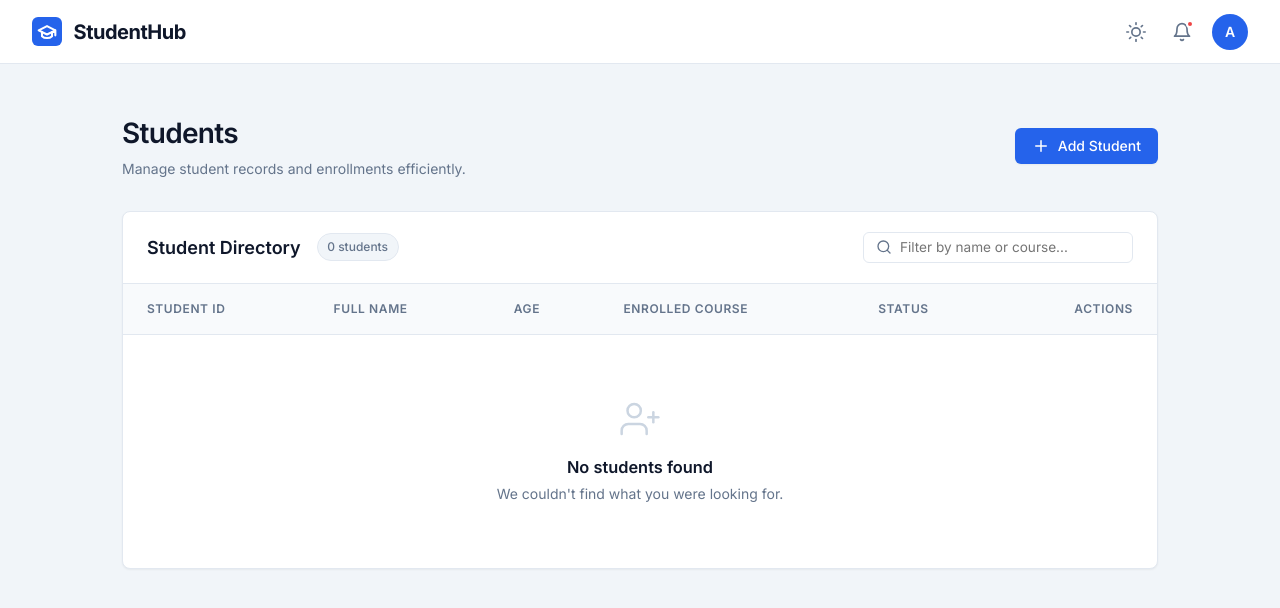
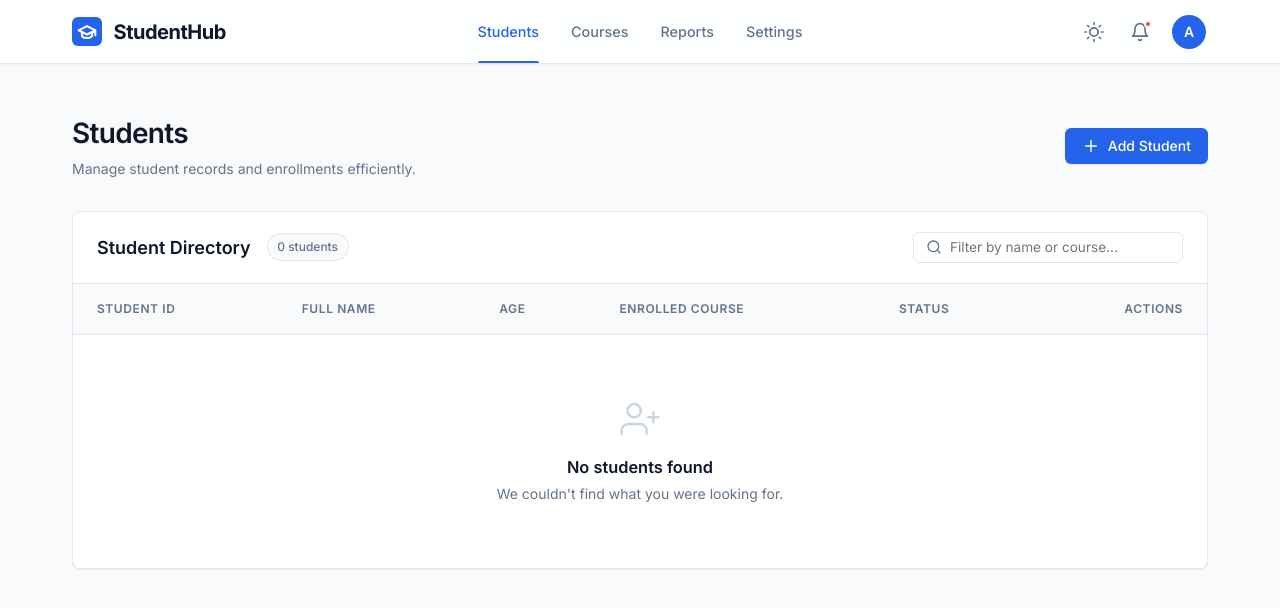
Before and after one commit to Vignesh1116/CRUD-Operation, a plain HTML site: page static/index.html in a window 1280 px wide. Drawn offline with Linux system fonts and the light colour scheme; no server answers.

Commit message:
style: add premium sticky glassmorphism header and central navigation

```diff
--- a/static/index.html
+++ b/static/index.html
@@ -10,8 +10,10 @@
 </head>
 <body>
     <div class="layout">
-        <!-- Top Header -->
+        <!-- Sticky Top Header -->
         <header class="top-header">
+            <div class="header-container">
+                <!-- Brand -->
                 <div class="header-brand">
                     <div class="logo-icon">
                         <svg xmlns="http://www.w3.org/2000/svg" width="20" height="20" viewBox="0 0 24 24" fill="none" stroke="currentColor" stroke-width="2.5" stroke-linecap="round" stroke-linejoin="round"><path d="M22 10v6M2 10l10-5 10 5-10 5z"></path><path d="M6 12v5c3 3 9 3 12 0v-5"></path></svg>
@@ -19,6 +21,15 @@
                     <h2>StudentHub</h2>
                 </div>
 
+                <!-- Central Navigation -->
+                <nav class="top-nav">
+                    <a href="#" class="nav-link active">Students</a>
+                    <a href="#" class="nav-link">Courses</a>
+                    <a href="#" class="nav-link">Reports</a>
+                    <a href="#" class="nav-link">Settings</a>
+                </nav>
+
+                <!-- User Profile & Actions -->
                 <div class="user-profile">
                     <button id="themeToggleBtn" class="btn-icon" title="Toggle Dark/Light Mode">
                         <svg id="themeIconLight" xmlns="http://www.w3.org/2000/svg" width="20" height="20" viewBox="0 0 24 24" fill="none" stroke="currentColor" stroke-width="2" stroke-linecap="round" stroke-linejoin="round"><circle cx="12" cy="12" r="5"></circle><line x1="12" y1="1" x2="12" y2="3"></line><line x1="12" y1="21" x2="12" y2="23"></line><line x1="4.22" y1="4.22" x2="5.64" y2="5.64"></line><line x1="18.36" y1="18.36" x2="19.78" y2="19.78"></line><line x1="1" y1="12" x2="3" y2="12"></line><line x1="21" y1="12" x2="23" y2="12"></line><line x1="4.22" y1="19.78" x2="5.64" y2="18.36"></line><line x1="18.36" y1="5.64" x2="19.78" y2="4.22"></line></svg>
@@ -28,7 +39,10 @@
                         <span class="notification-badge"></span>
                         <svg xmlns="http://www.w3.org/2000/svg" width="20" height="20" viewBox="0 0 24 24" fill="none" stroke="currentColor" stroke-width="2" stroke-linecap="round" stroke-linejoin="round"><path d="M18 8A6 6 0 0 0 6 8c0 7-3 9-3 9h18s-3-2-3-9"></path><path d="M13.73 21a2 2 0 0 1-3.46 0"></path></svg>
                     </div>
+                    <div class="avatar-container">
                         <div class="avatar">A</div>
+                    </div>
+                </div>
             </div>
         </header>
 
--- a/static/style.css
+++ b/static/style.css
@@ -1,7 +1,8 @@
-/* Simple Professional Theme */
+/* Premium Professional Theme */
 :root {
-    --bg-main: #f1f5f9;
+    --bg-main: #f8fafc;
     --bg-surface: #ffffff;
+    --bg-header: rgba(255, 255, 255, 0.85); /* For glassmorphism */
     --border-color: #e2e8f0;
 
     --text-primary: #0f172a;
@@ -17,12 +18,13 @@
     --shadow-sm: 0 1px 2px 0 rgb(0 0 0 / 0.05);
     --shadow-md: 0 4px 6px -1px rgb(0 0 0 / 0.1), 0 2px 4px -2px rgb(0 0 0 / 0.1);
     --shadow-lg: 0 10px 15px -3px rgb(0 0 0 / 0.1), 0 4px 6px -4px rgb(0 0 0 / 0.1);
+    --shadow-header: 0 1px 3px 0 rgb(0 0 0 / 0.05);
 
     --radius-md: 0.375rem;
     --radius-lg: 0.5rem;
     --radius-xl: 0.75rem;
 
-    --bg-hover: #f8fafc;
+    --bg-hover: #f1f5f9;
     --bg-table-header: #f8fafc;
     --modal-footer-bg: #f8fafc;
     --input-bg: #ffffff;
@@ -31,6 +33,7 @@
 [data-theme="dark"] {
     --bg-main: #020617;
     --bg-surface: #0f172a;
+    --bg-header: rgba(15, 23, 42, 0.85); /* Dark glassmorphism */
     --border-color: #1e293b;
 
     --text-primary: #f8fafc;
@@ -47,6 +50,7 @@
     --shadow-sm: 0 1px 2px 0 rgb(0 0 0 / 0.5);
     --shadow-md: 0 4px 6px -1px rgb(0 0 0 / 0.5), 0 2px 4px -2px rgb(0 0 0 / 0.5);
     --shadow-lg: 0 10px 15px -3px rgb(0 0 0 / 0.5), 0 4px 6px -4px rgb(0 0 0 / 0.5);
+    --shadow-header: 0 1px 3px 0 rgb(0 0 0 / 0.5);
 }
 
 * {
@@ -71,23 +75,35 @@ body {
     min-height: 100vh;
 }
 
-/* Header */
+/* Sticky Premium Header */
 .top-header {
     height: 64px;
-    background-color: var(--bg-surface);
+    background-color: var(--bg-header);
+    backdrop-filter: blur(12px);
+    -webkit-backdrop-filter: blur(12px);
     border-bottom: 1px solid var(--border-color);
+    box-shadow: var(--shadow-header);
+    position: sticky;
+    top: 0;
+    z-index: 100;
+    transition: background-color 0.3s ease, border-color 0.3s ease;
+}
+
+.header-container {
+    max-width: 1200px;
+    margin: 0 auto;
+    height: 100%;
     display: flex;
     justify-content: space-between;
     align-items: center;
     padding: 0 2rem;
-    flex-shrink: 0;
-    transition: background-color 0.3s ease;
 }
 
 .header-brand {
     display: flex;
     align-items: center;
     gap: 0.75rem;
+    width: 200px; /* fixed width for balance */
 }
 
 .logo-icon {
@@ -108,10 +124,52 @@ body {
     letter-spacing: -0.025em;
 }
 
+/* Top Navigation */
+.top-nav {
+    display: flex;
+    align-items: center;
+    gap: 2rem;
+    height: 100%;
+}
+
+.nav-link {
+    color: var(--text-secondary);
+    text-decoration: none;
+    font-weight: 500;
+    font-size: 0.9rem;
+    height: 100%;
+    display: flex;
+    align-items: center;
+    position: relative;
+    transition: color 0.2s ease;
+}
+
+.nav-link:hover {
+    color: var(--text-primary);
+}
+
+.nav-link.active {
+    color: var(--primary-color);
+}
+
+.nav-link.active::after {
+    content: '';
+    position: absolute;
+    bottom: 0;
+    left: 0;
+    width: 100%;
+    height: 2px;
+    background-color: var(--primary-color);
+    border-radius: 2px 2px 0 0;
+}
+
+/* User Profile Section */
 .user-profile {
     display: flex;
     align-items: center;
+    justify-content: flex-end;
     gap: 1.25rem;
+    width: 200px; /* fixed width for balance */
 }
 
 .notification-icon {
@@ -120,6 +178,11 @@ body {
     position: relative;
     display: flex;
     align-items: center;
+    transition: color 0.2s;
+}
+
+.notification-icon:hover {
+    color: var(--text-primary);
 }
 
 .notification-badge {
@@ -133,9 +196,20 @@ body {
     border: 2px solid var(--bg-surface);
 }
 
+.avatar-container {
+    cursor: pointer;
+    border: 2px solid transparent;
+    border-radius: 50%;
+    transition: border-color 0.2s;
+}
+
+.avatar-container:hover {
+    border-color: var(--border-color);
+}
+
 .avatar {
-    width: 36px;
-    height: 36px;
+    width: 34px;
+    height: 34px;
     background-color: var(--primary-color);
     color: white;
     border-radius: 50%;
@@ -149,7 +223,7 @@ body {
 .content-container {
     flex: 1;
     width: 100%;
-    max-width: 1100px;
+    max-width: 1200px;
     margin: 0 auto;
     padding: 3rem 2rem;
 }
@@ -337,10 +411,11 @@ body {
     border-radius: var(--radius-md);
     display: flex;
     align-items: center;
+    transition: background-color 0.2s, color 0.2s;
 }
 
 .btn-icon:hover {
-    background-color: var(--bg-main);
+    background-color: var(--bg-hover);
     color: var(--text-primary);
 }
 
```
Lines whose indentation alone changed are shown as unchanged.
